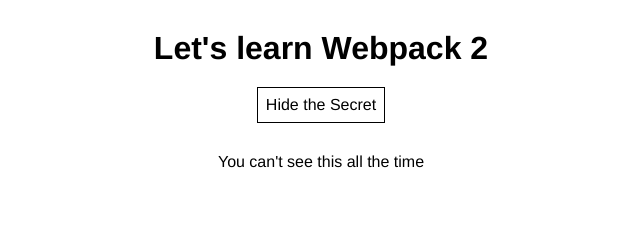
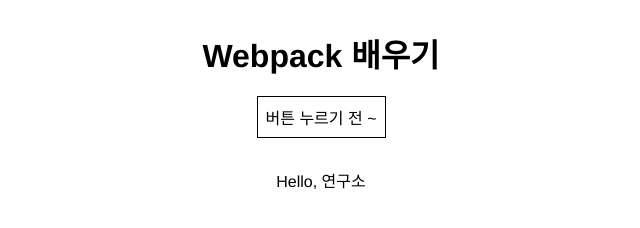
Before and after one commit to KimNyeng/DEV-DAY-WEBPACK, a website: page index.html in a window 1280 px wide. Shown: the whole page, without its empty margins (319-959 px from the left). Drawn offline with Linux system fonts and the light colour scheme.

```diff
--- a/index.html
+++ b/index.html
@@ -7,15 +7,15 @@
     <meta http-equiv="X-UA-Compatible" content="ie=edge">
     <link rel="stylesheet" href="src/css/main.css">
     <link rel="stylesheet" href="src/css/input-elements.css">
-    <title>Webpack 2 Basics</title>
+    <title>Webpack 배우기</title>
 </head>
 
 <body>
     <div class="row">
-        <h1>Let's learn Webpack 2</h1>
-        <button id="secret-button">Hide the Secret</button>
+        <h1>Webpack 배우기</h1>
+        <button id="secret-button">버튼 누르기 전 ~</button>
     </div>
-    <p id="secret-paragraph">You can't see this all the time</p>
+    <p id="secret-paragraph">Hello, 연구소</p>
    <script src="./dist/bundle.js"></script>
     <!--<script src="src/js/dom-loader.js"></script>
     <script src="src/js/app.js"></script>-->
```
